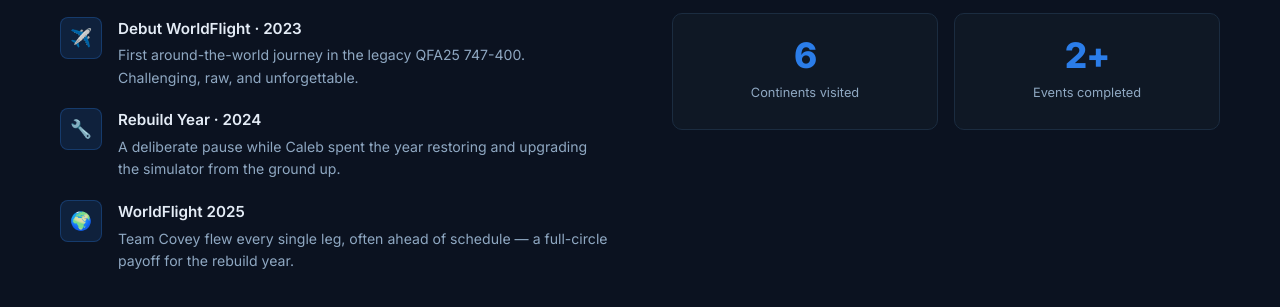
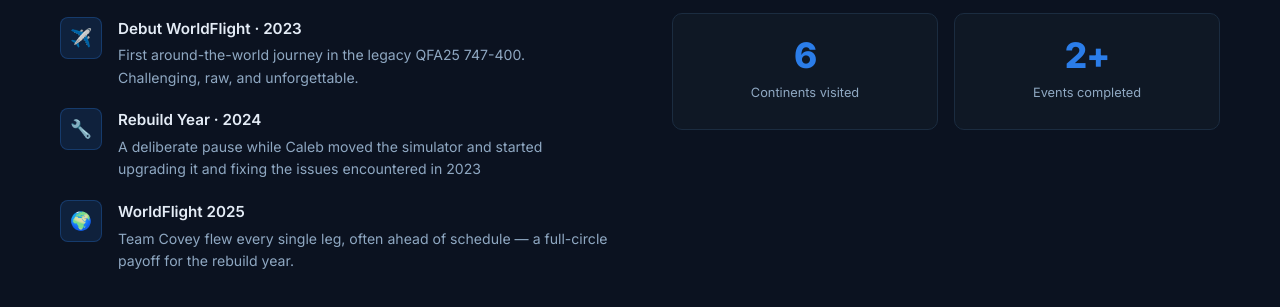
Before and after one commit to Team-Covey/website, a website: page pages/about/index.html in a window 1280 px wide. Shown: the part 745-1052 px from the top of the page. Drawn offline with Linux system fonts and the light colour scheme.

Commit message:
About us change

```diff
--- a/pages/about/index.html
+++ b/pages/about/index.html
@@ -100,7 +100,7 @@
                 <div class="pillar-icon">🔧</div>
                 <div class="pillar-body">
                   <strong>Rebuild Year · 2024</strong>
-                  <p>A deliberate pause while Caleb spent the year restoring and upgrading the simulator from the ground up.</p>
+                  <p>A deliberate pause while Caleb moved the simulator and started upgrading it and fixing the issues encountered in 2023</p>
                 </div>
               </div>
               <div class="pillar">
```
